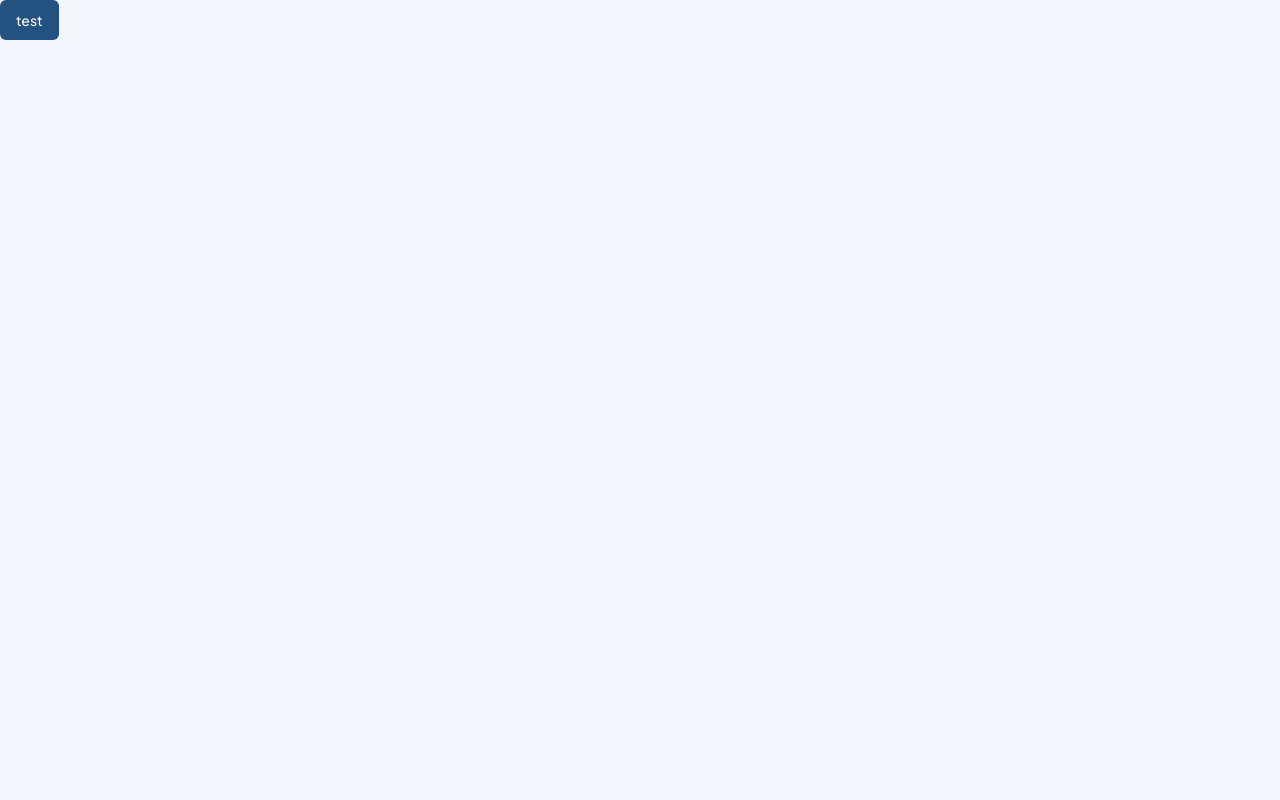
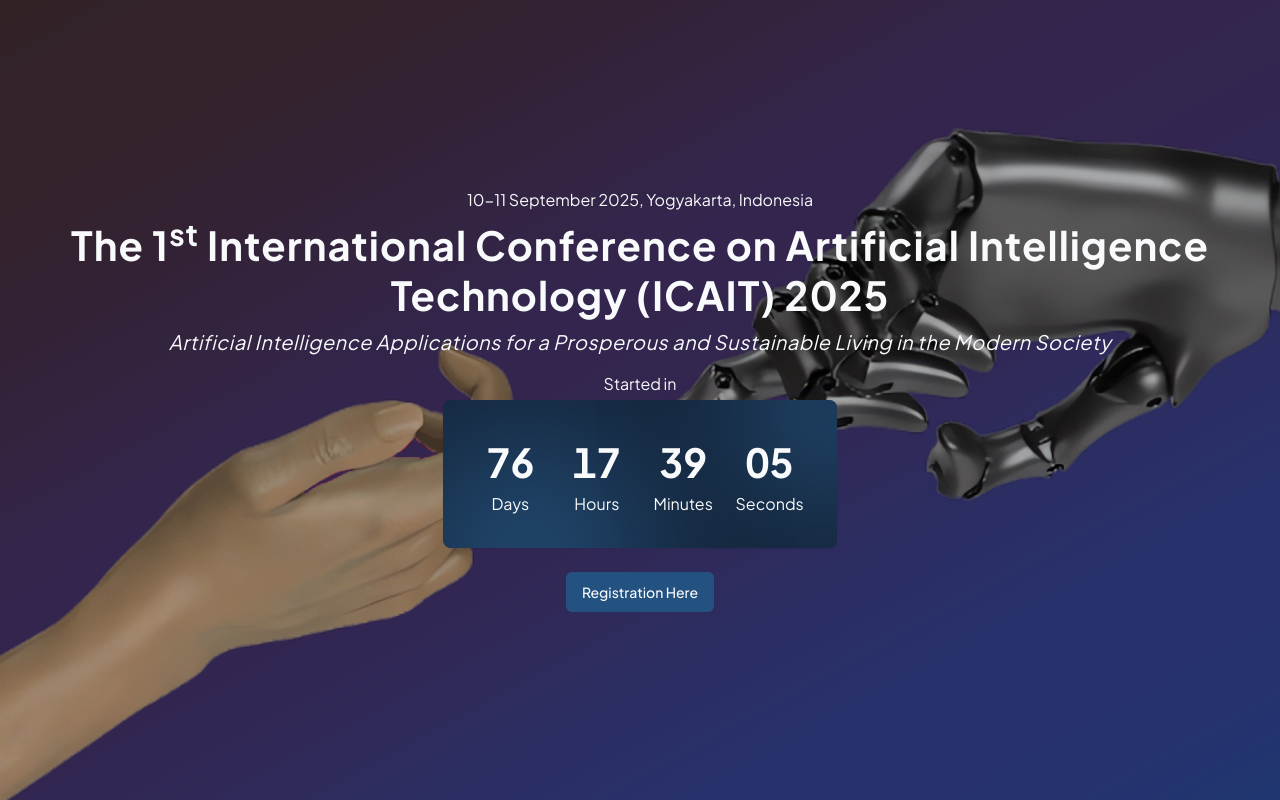
Before and after one commit to VincentAlfa/icait-web, a Next.js app: page / in a window 1280 px wide. Built offline with nearby package versions, Linux system fonts and the light colour scheme.

Commit message:
feat: add hero section component
Added a new hero section component to the application, including styling and structure for better visual impact and user engagement.

```diff
--- a/src/app/page.tsx
+++ b/src/app/page.tsx
@@ -1,9 +1,9 @@
-import { Button } from "@/components/ui/button";
+import Hero from "@/components/Hero";
 
 export default function Home() {
   return (
     <div className="font-[family-name:var(--font-plus-jakarta-sans)]">
-      <Button className="bg-san-juan-700 hover:bg-san-juan-700/90">test</Button>
+      <Hero />
     </div>
   );
 }
--- /dev/null
+++ b/src/components/Countdown.tsx
@@ -0,0 +1,36 @@
+import { Card, CardContent } from "./ui/card";
+
+const Countdown = ({ className }: { className: string }) => {
+  return (
+    <Card
+      className={
+        "bg-san-juan-950 border-0 w-fit relative overflow-clip " + className
+      }
+    >
+      <CardContent className="p-8 relative z-10">
+        <div className="flex justify-center gap-4 text-slate-50">
+          <div className="flex flex-col text-center min-w-[4.4rem]">
+            <span className="font-bold text-[2.5rem] tabular-nums">76</span>
+            <span className="font-normal font-base">Days</span>
+          </div>
+          <div className="flex flex-col text-center min-w-[4.4rem]">
+            <span className="font-bold text-[2.5rem] tabular-nums">17</span>
+            <span className="font-normal font-base">Hours</span>
+          </div>
+          <div className="flex flex-col text-center min-w-[4.4rem]">
+            <span className="font-bold text-[2.5rem] tabular-nums">39</span>
+            <span className="font-normal font-base">Minutes</span>
+          </div>
+          <div className="flex flex-col text-center min-w-[4.4rem]">
+            <span className="font-bold text-[2.5rem] tabular-nums">05</span>
+            <span className="font-normal font-base">Seconds</span>
+          </div>
+        </div>
+      </CardContent>
+      <div className="absolute top-8 -left-9 bg-san-juan-800 rounded-full w-[244px] h-[244px] blur-3xl"></div>
+      <div className="absolute bottom-11 -right-20 bg-san-juan-800 rounded-full w-[178px] h-[178px] blur-3xl"></div>
+    </Card>
+  );
+};
+
+export default Countdown;
--- /dev/null
+++ b/src/components/Hero.tsx
@@ -0,0 +1,37 @@
+import Link from "next/link";
+import Countdown from "./Countdown";
+import { Button } from "./ui/button";
+
+const Hero = () => {
+  return (
+    <div className="w-screen h-screen">
+      <div className="bg-[url('../assets/img/heroimage.webp')] bg-cover bg-center bg-no-repeat h-full w-full">
+        <div className="w-full h-full bg-black/20 grid place-content-center">
+          <div className="text-center">
+            <p className="text-base mb-2 text-slate-50">
+              10-11 September 2025, Yogyakarta, Indonesia
+            </p>
+            <h1 className="font-bold text-[2.5rem] tracking-wide leading-tight mb-2 text-slate-50">
+              The 1<sup>st</sup> International Conference on Artificial
+              Intelligence Technology &#40;ICAIT&#41; 2025
+            </h1>
+            <p className="tracking-wide text-xl italic mb-4 text-slate-50">
+              &#147;Artificial Intelligence Applications for a Prosperous and
+              Sustainable Living in the Modern Society&#148;
+            </p>
+            <p className="text-base text-slate-50 mb-1">Started in</p>
+            <Countdown className="mb-6 mx-auto" />
+            <Button
+              className="bg-san-juan-700 hover:bg-san-juan-700/90"
+              asChild
+            >
+              <Link href="#">Registration Here</Link>
+            </Button>
+          </div>
+        </div>
+      </div>
+    </div>
+  );
+};
+
+export default Hero;
--- /dev/null
+++ b/src/components/ui/card.tsx
@@ -0,0 +1,79 @@
+import * as React from "react"
+
+import { cn } from "@/lib/utils"
+
+const Card = React.forwardRef<
+  HTMLDivElement,
+  React.HTMLAttributes<HTMLDivElement>
+>(({ className, ...props }, ref) => (
+  <div
+    ref={ref}
+    className={cn(
+      "rounded-lg border bg-card text-card-foreground shadow-sm",
+      className
+    )}
+    {...props}
+  />
+))
+Card.displayName = "Card"
+
+const CardHeader = React.forwardRef<
+  HTMLDivElement,
+  React.HTMLAttributes<HTMLDivElement>
+>(({ className, ...props }, ref) => (
+  <div
+    ref={ref}
+    className={cn("flex flex-col space-y-1.5 p-6", className)}
+    {...props}
+  />
+))
+CardHeader.displayName = "CardHeader"
+
+const CardTitle = React.forwardRef<
+  HTMLDivElement,
+  React.HTMLAttributes<HTMLDivElement>
+>(({ className, ...props }, ref) => (
+  <div
+    ref={ref}
+    className={cn(
+      "text-2xl font-semibold leading-none tracking-tight",
+      className
+    )}
+    {...props}
+  />
+))
+CardTitle.displayName = "CardTitle"
+
+const CardDescription = React.forwardRef<
+  HTMLDivElement,
+  React.HTMLAttributes<HTMLDivElement>
+>(({ className, ...props }, ref) => (
+  <div
+    ref={ref}
+    className={cn("text-sm text-muted-foreground", className)}
+    {...props}
+  />
+))
+CardDescription.displayName = "CardDescription"
+
+const CardContent = React.forwardRef<
+  HTMLDivElement,
+  React.HTMLAttributes<HTMLDivElement>
+>(({ className, ...props }, ref) => (
+  <div ref={ref} className={cn("p-6 pt-0", className)} {...props} />
+))
+CardContent.displayName = "CardContent"
+
+const CardFooter = React.forwardRef<
+  HTMLDivElement,
+  React.HTMLAttributes<HTMLDivElement>
+>(({ className, ...props }, ref) => (
+  <div
+    ref={ref}
+    className={cn("flex items-center p-6 pt-0", className)}
+    {...props}
+  />
+))
+CardFooter.displayName = "CardFooter"
+
+export { Card, CardHeader, CardFooter, CardTitle, CardDescription, CardContent }
```
Also changed, not shown: src/assets/img/heroimage.webp (added).
